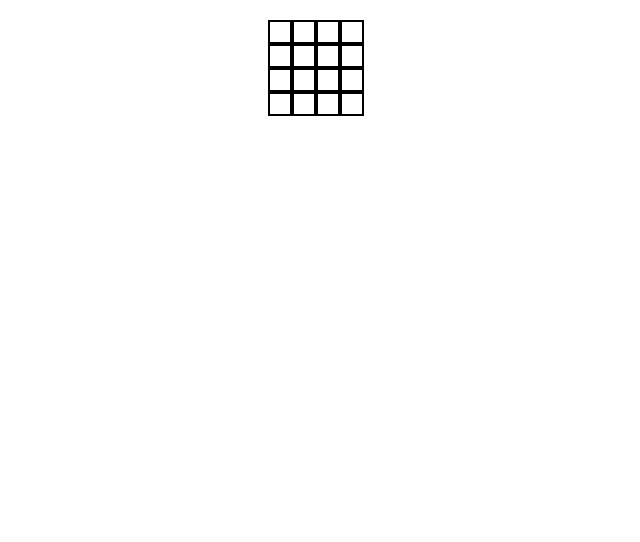
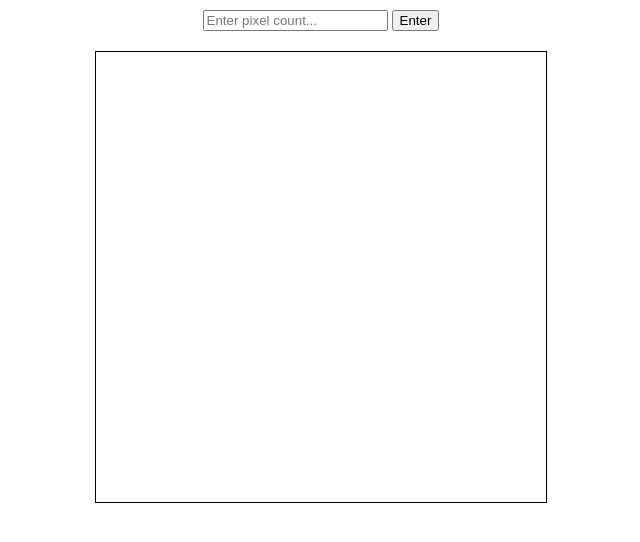
Before and after one commit to MadBoar/Etch-a-Sketch, a plain HTML site: page index.html in a window 1280 px wide. Shown: the whole page, without its empty margins (319-959 px from the left). Drawn offline with Linux system fonts and the light colour scheme.

Commit message:
Added number input to change pixel counts - Pixel count automatically rounds down to the nearest root   to make a proper square

```diff
--- a/index.html
+++ b/index.html
@@ -8,6 +8,10 @@
     <title>Etch-a-Sketch</title>
 </head>
 <body>
+    <div class="grid-options">
+        <input type="number" placeholder="Enter pixel count...">
+        <button>Enter</button>
+    </div>
     <div class="grid-container"></div>
 </body>
 </html>
--- a/script.js
+++ b/script.js
@@ -1,25 +1,47 @@
-function screenInit() {
+function screenInit(count = 16) {
     const container = document.querySelector(".grid-container");
-    let gridCell = document.createElement("div")
-    gridCell.classList.add("cell")
-    console.log(gridCell)
+    let gridCell = document.createElement("div");
 
-    for(let i = 0; i<16; i++){
-        container.appendChild(gridCell.cloneNode(true))
+    //gridRoot to find optimal box size, used to find how many 'pixels' and their width
+    const gridRoot = Math.floor(Math.sqrt(count));
+    const pixelCount = gridRoot**2;
+    const pixelWidth = 450 / gridRoot;
+
+    gridCell.style.width = `${pixelWidth}px`;
+    gridCell.style.height = `${pixelWidth}px`;
+    gridCell.classList.add("cell");
+
+
+    for(let i = 0; i < pixelCount; i++){
+        container.appendChild(gridCell.cloneNode(true));
     }
 }
+screenInit();
 
 function hoverToggle() {
     this.classList.toggle("hover");
 }
 
-screenInit();
-
+//mouse over event listener
 const grid = document.querySelectorAll(".cell")
-
 const handlerEvents = ['mouseover', 'mouseout'];
 handlerEvents.forEach(ev => {
     grid.forEach(el => {
         el.addEventListener(`${ev}`, hoverToggle.bind(el));
     });
 });
+
+/*
+    Input pixel count
+    grid container adjusts to the (rounded down) square root of the pixel count
+    append a notification below the grid stating the adjusted pixel count
+
+    1000px count = sqrt(1000) rounded down => width
+*/
+const pixelInput = document.querySelector("input");
+
+//get cell width count by squaring the 'pixel' input
+document.querySelector("button").addEventListener('click', () => {
+    const pixelCount = pixelInput.value;
+    screenInit(pixelCount);
+})
--- a/style.css
+++ b/style.css
@@ -6,23 +6,25 @@ body {
     align-items: center;
 }
 
+.grid-options {
+    margin-top: 10px;
+}
+
 .grid-container{
-    width: 106px;
+    width: 450px;
     display: flex;
     flex-wrap: wrap;
-    padding: 20px;
+    margin-top: 20px;
+    border: 1px solid black;
 }
 
 .cell {
-    width: 20px;
-    height: 20px;
-    border: 2px solid black;
+    min-width: 1px;
+    min-height: 1px;
     transition: 0.5s linear all;
-
 }
 
 .hover {
     background-color: skyblue;
-    transition: background-color 1s linear;
     transition: none;
 }
```
